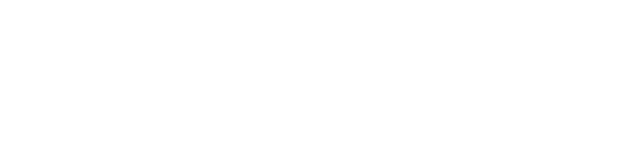
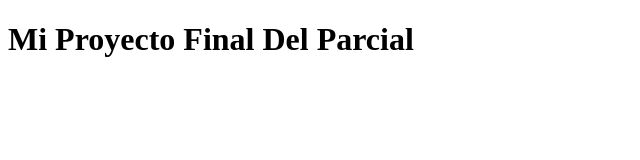
Before and after one commit to JoseRomeroSalazar11/JoseRomeroSalazar11.github.io, a plain HTML site: page ProyectoParcial2/index.html in a window 1280 px wide. Shown: the whole page, without its empty margins (0-640 px from the left). Drawn offline with Linux system fonts and the light colour scheme.

Commit message:
Update index.html

```diff
--- a/ProyectoParcial2/index.html
+++ b/ProyectoParcial2/index.html
@@ -1,9 +1,10 @@
 <!DOCTYPE html>
 <html>
 <head>
-	<title></title>
+	<title>PROYECTO PARCIAL 2</title>
 </head>
 <body>
+	<h1>Mi Proyecto Final Del Parcial</h1>
 
 </body>
 </html>
```
